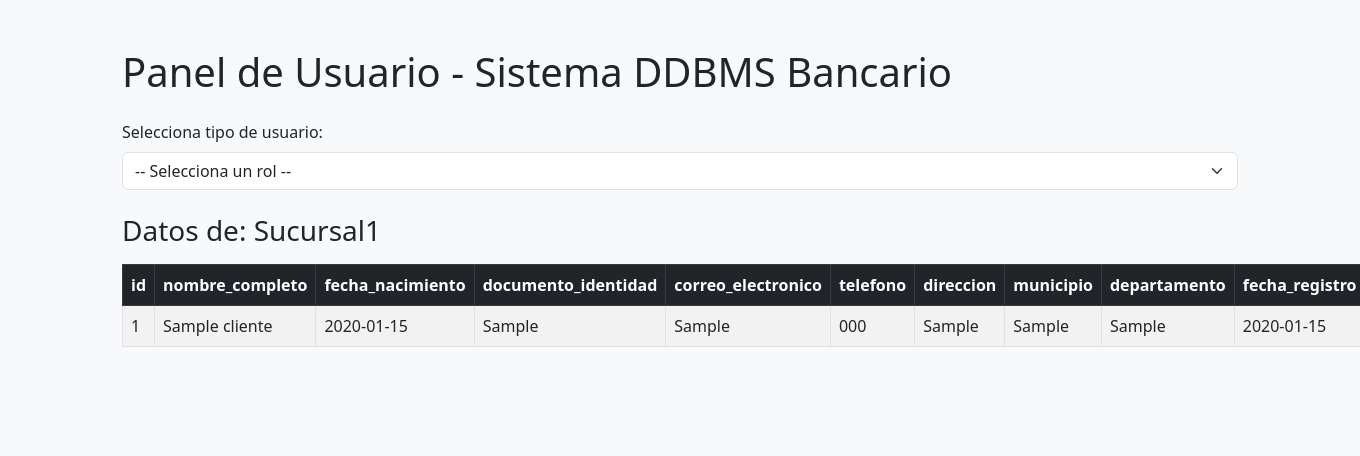
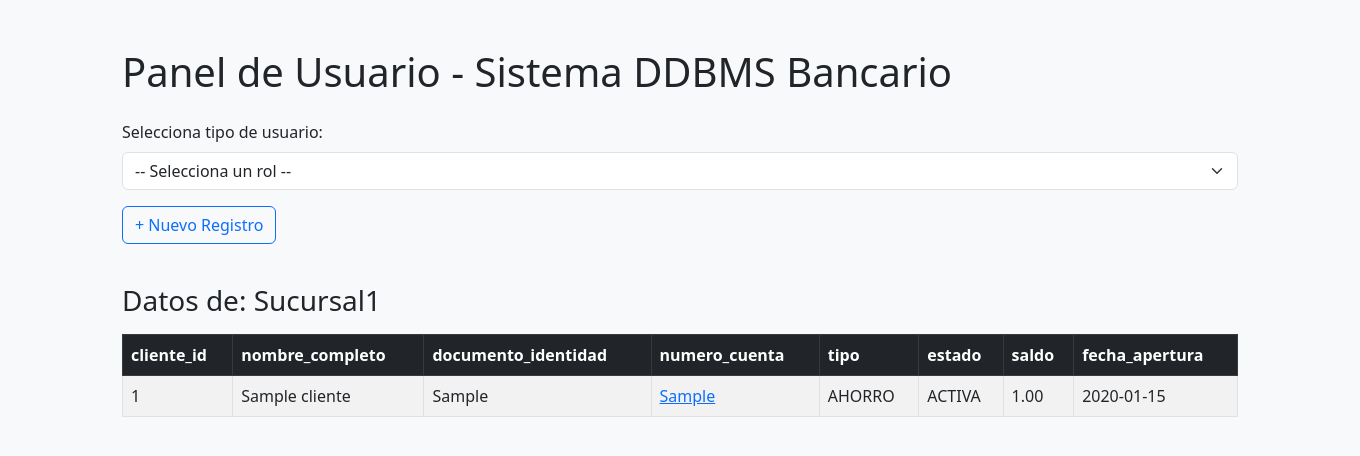
Before and after one commit to CesarTecun/DDBMS_PROYECTO, a Flask app: page /dashboard?rol=sucursal1 in a window 1360 px wide. Shown: the top 456 px of the page. Run offline with Flask 3, Linux system fonts and the light colour scheme; tables that the repository leaves empty hold one stand-in row (Sample ...).

Commit message:
Error dpi
Se implemento que la cuenta este asociada al DPI correctamente

```diff
--- a/app/routes/ddbms.py
+++ b/app/routes/ddbms.py
@@ -2,6 +2,7 @@
 from sqlalchemy import text
 from flask import Blueprint, jsonify
 from app.db import connections
+import random
 
 ddbms_bp = Blueprint('ddbms', __name__)
 
@@ -51,19 +52,53 @@ def dashboard():
         try:
             conn = connections[rol].connect()
             if 'sucursal' in rol:
-                result = conn.execute(text("SELECT * FROM clientes"))
+                # Mostrar clientes con sus cuentas
+                result = conn.execute(text("""
+                    SELECT
+                        c.id AS cliente_id,
+                        c.nombre_completo,
+                        c.documento_identidad,
+                        cu.numero_cuenta,
+                        cu.tipo,
+                        cu.estado,
+                        cu.saldo,
+                        cu.fecha_apertura
+                    FROM clientes c
+                    LEFT JOIN cuentas cu ON c.id = cu.cliente_id
+                """))
             elif rol == 'credit':
                 result = conn.execute(text("SELECT * FROM tarjetas"))
             elif rol == 'mercadeo':
                 result = conn.execute(text("SELECT * FROM campañas"))
             else:
                 result = []
+
             datos = [dict(r._mapping) for r in result]
             conn.close()
         except Exception as e:
             print(f"[ERROR] {rol}: {e}")
 
     return render_template("dashboard.html", rol=rol, datos=datos)
+
+@ddbms_bp.route("/cuenta/<sucursal>/<numero_cuenta>")
+def ver_transacciones(sucursal, numero_cuenta):
+    transacciones = []
+    if sucursal in connections:
+        try:
+            conn = connections[sucursal].connect()
+            result = conn.execute(text("""
+                SELECT t.id, t.tipo, t.monto, t.descripcion, t.fecha
+                FROM transacciones t
+                JOIN cuentas c ON t.cuenta_id = c.id
+                WHERE c.numero_cuenta = :num
+            """), {"num": numero_cuenta})
+            transacciones = [dict(r._mapping) for r in result]
+            conn.close()
+        except Exception as e:
+            transacciones = [{"Error": str(e)}]
+
+    return render_template("transacciones.html", numero_cuenta=numero_cuenta, transacciones=transacciones)
+
 
 from flask import render_template, request, redirect
 
@@ -126,3 +161,75 @@ def registrar_cliente():
             mensaje = f"❌ Error: {e}"
 
     return render_template("registrar_cliente.html", mensaje=mensaje)
+
+@ddbms_bp.route("/acciones/crear-cuenta", methods=["GET", "POST"])
+def crear_cuenta():
+    mensaje = ""
+    if request.method == "POST":
+        try:
+            sucursal = request.form["sucursal"]
+            dpi = request.form["documento_identidad"]
+            tipo = request.form["tipo"]
+            saldo = request.form["saldo"]
+
+            conn = connections[sucursal].connect()
+
+            # Buscar cliente por DPI
+            result = conn.execute(
+                text("SELECT id FROM clientes WHERE documento_identidad = :dpi"),
+                {"dpi": dpi}
+            ).fetchone()
+
+            if result is None:
+                mensaje = "❌ No se encontró ningún cliente con ese DPI."
+            else:
+                cliente_id = result[0]
+
+                # Mapeo de tipo a código TT
+                tipo_map = {
+                    "AHORRO": "01",
+                    "CORRIENTE": "02",
+                    "PLAZO": "03"
+                }
+                tipo_codigo = tipo_map.get(tipo, "00")
+                banco_codigo = "059"  # Puedes cambiar este código según la sucursal
+
+                # Generar número de cuenta personalizado
+                numero_principal = f"{random.randint(100000, 999999)}"
+                digito_verificador = str(sum(int(d) for d in numero_principal) % 10)
+                numero_cuenta = f"{banco_codigo}-{tipo_codigo}-{numero_principal}-{digito_verificador}"
+
+                # Insertar cuenta
+                conn.execute(
+                    text("""
+                        INSERT INTO cuentas (cliente_id, numero_cuenta, tipo, saldo)
+                        VALUES (:cliente_id, :numero_cuenta, :tipo, :saldo)
+                    """),
+                    {
+                        "cliente_id": cliente_id,
+                        "numero_cuenta": numero_cuenta,
+                        "tipo": tipo,
+                        "saldo": saldo
+                    }
+                )
+                conn.commit()
+                mensaje = f"✅ Cuenta creada: {numero_cuenta}"
+            conn.close()
+
+        except Exception as e:
+            mensaje = f"❌ Error: {e}"
+
+    return render_template("crear_cuenta.html", mensaje=mensaje)
+
+
+def generar_numero_cuenta(codigo_banco, tipo):
+    import random
+    numero_principal = f"{random.randint(100000, 999999)}"
+    suma = sum(int(d) for d in numero_principal)
+    digito_verificador = str(suma % 10)
+    return f"{codigo_banco}-{tipo}-{numero_principal}-{digito_verificador}"
+
+
+@ddbms_bp.route("/acciones/nueva", methods=["GET"])
+def menu_nuevo():
+    return render_template("menu_nuevo.html")
--- a/app/templates/dashboard.html
+++ b/app/templates/dashboard.html
@@ -22,6 +22,8 @@
             <option value="admin">Administrador</option>
         </select>
     </form>
+    <a href="/acciones/nueva" class="btn btn-outline-primary mb-3">+ Nuevo Registro</a>
+
 
     {% if rol and datos %}
         <h3 class="mt-4">Datos de: {{ rol|capitalize }}</h3>
@@ -36,9 +38,16 @@
             <tbody>
                 {% for fila in datos %}
                     <tr>
-                        {% for valor in fila.values() %}
-                            <td>{{ valor }}</td>
-                        {% endfor %}
+                    {% for key, valor in fila.items() %}
+                        <td>
+                            {% if key == "numero_cuenta" and valor %}
+                                <a href="/cuenta/{{ rol }}/{{ valor }}">{{ valor }}</a>
+                            {% else %}
+                                {{ valor }}
+                            {% endif %}
+                        </td>
+                    {% endfor %}
+
                     </tr>
                 {% endfor %}
             </tbody>
--- a/app/templates/registrar_cliente.html
+++ b/app/templates/registrar_cliente.html
@@ -67,6 +67,9 @@
     {% if mensaje %}
         <div class="alert alert-info mt-4">{{ mensaje }}</div>
     {% endif %}
+    <div class="mt-4">
+    <a href="/acciones/nueva" class="btn btn-outline-secondary">← Volver al Menú</a>
+</div>
 </div>
 </body>
 </html>
--- a/docker/mysql_sucursal1/init.sql
+++ b/docker/mysql_sucursal1/init.sql
@@ -15,11 +15,11 @@ CREATE TABLE IF NOT EXISTS clientes (
     fecha_registro DATE DEFAULT (CURRENT_DATE)
 );
 
--- Tabla de cuentas
+-- Tabla de cuentas (numero_cuenta ahora soporta UUID completo)
 CREATE TABLE IF NOT EXISTS cuentas (
     id INT AUTO_INCREMENT PRIMARY KEY,
     cliente_id INT NOT NULL,
-    numero_cuenta VARCHAR(20) UNIQUE NOT NULL,
+    numero_cuenta VARCHAR(36) UNIQUE NOT NULL,
     tipo ENUM('AHORRO', 'CORRIENTE', 'PLAZO') NOT NULL,
     estado ENUM('ACTIVA', 'INACTIVA', 'CERRADA') DEFAULT 'ACTIVA',
     saldo DECIMAL(14,2) DEFAULT 0.00,
--- a/docker/mysql_sucursal2/init.sql
+++ b/docker/mysql_sucursal2/init.sql
@@ -15,11 +15,11 @@ CREATE TABLE IF NOT EXISTS clientes (
     fecha_registro DATE DEFAULT (CURRENT_DATE)
 );
 
--- Tabla de cuentas
+-- Tabla de cuentas (numero_cuenta ahora soporta UUID completo)
 CREATE TABLE IF NOT EXISTS cuentas (
     id INT AUTO_INCREMENT PRIMARY KEY,
     cliente_id INT NOT NULL,
-    numero_cuenta VARCHAR(20) UNIQUE NOT NULL,
+    numero_cuenta VARCHAR(36) UNIQUE NOT NULL,
     tipo ENUM('AHORRO', 'CORRIENTE', 'PLAZO') NOT NULL,
     estado ENUM('ACTIVA', 'INACTIVA', 'CERRADA') DEFAULT 'ACTIVA',
     saldo DECIMAL(14,2) DEFAULT 0.00,
--- a/docker/mysql_sucursal3/init.sql
+++ b/docker/mysql_sucursal3/init.sql
@@ -15,11 +15,11 @@ CREATE TABLE IF NOT EXISTS clientes (
     fecha_registro DATE DEFAULT (CURRENT_DATE)
 );
 
--- Tabla de cuentas
+-- Tabla de cuentas (numero_cuenta ahora soporta UUID completo)
 CREATE TABLE IF NOT EXISTS cuentas (
     id INT AUTO_INCREMENT PRIMARY KEY,
     cliente_id INT NOT NULL,
-    numero_cuenta VARCHAR(20) UNIQUE NOT NULL,
+    numero_cuenta VARCHAR(36) UNIQUE NOT NULL,
     tipo ENUM('AHORRO', 'CORRIENTE', 'PLAZO') NOT NULL,
     estado ENUM('ACTIVA', 'INACTIVA', 'CERRADA') DEFAULT 'ACTIVA',
     saldo DECIMAL(14,2) DEFAULT 0.00,
```
Also changed, not shown: app/templates/crear_cuenta.html (added, +49 -0 lines), app/templates/menu_nuevo.html (added, +22 -0 lines), app/templates/transacciones.html (added, +38 -0 lines).
